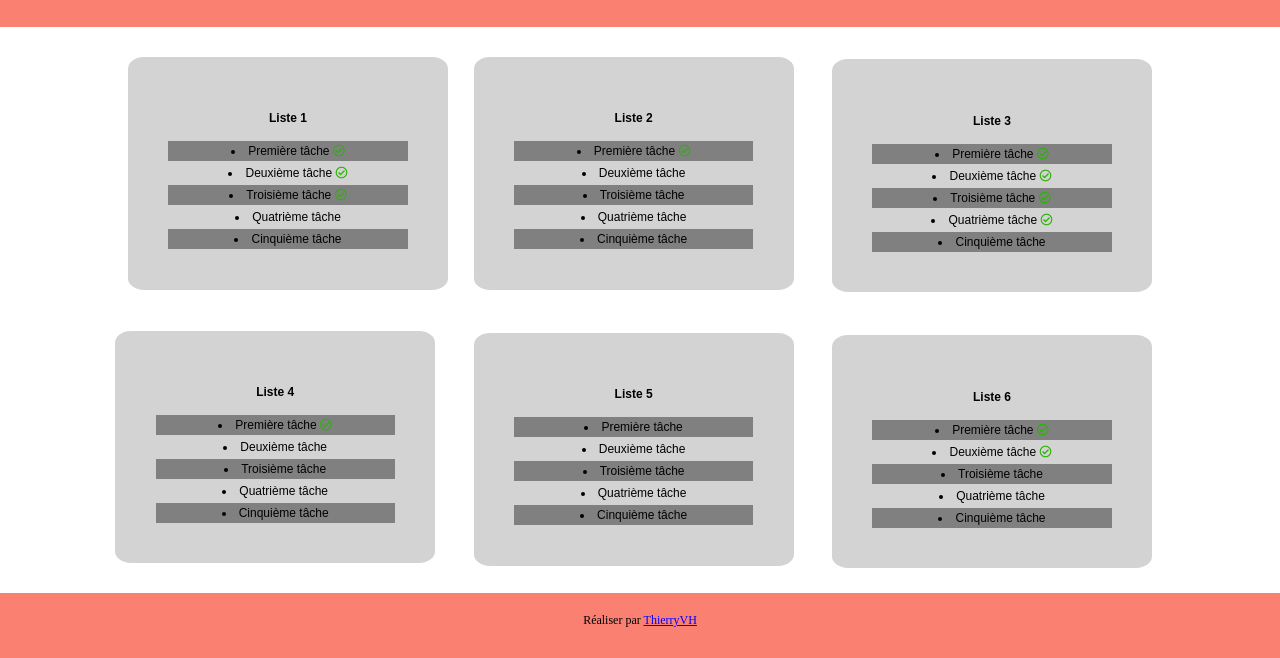
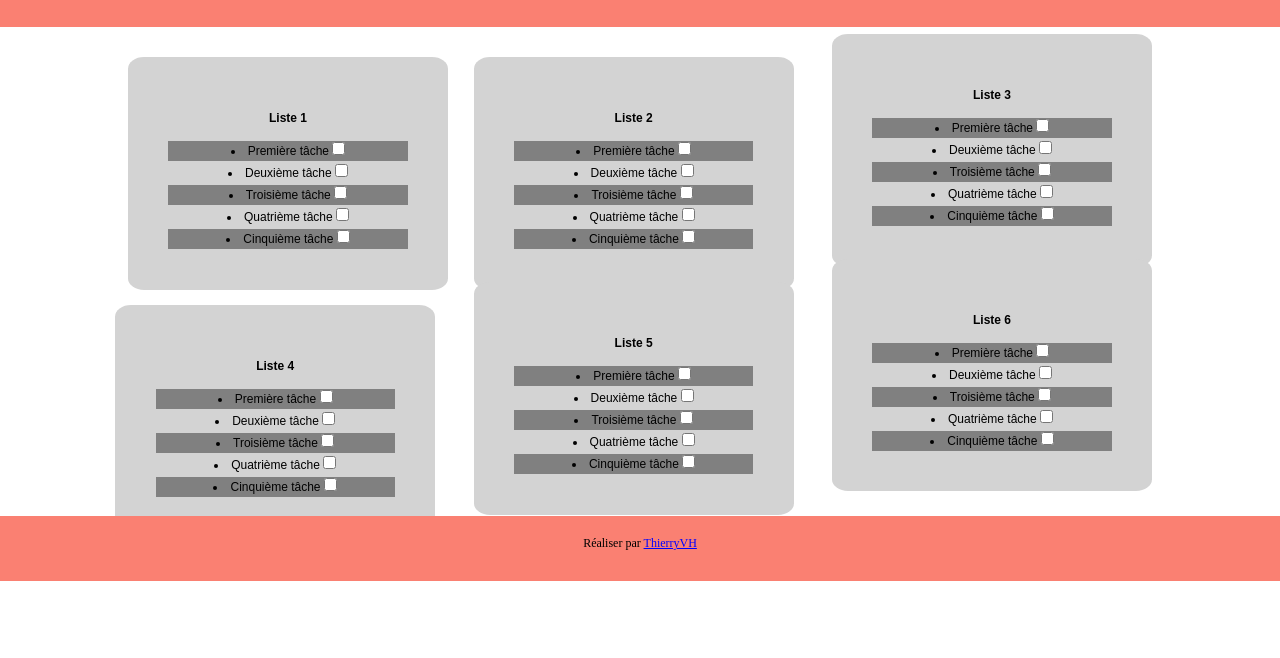
Before and after one commit to ArnaudCartailler/ArnaudCartailler.github.io, a plain HTML site: page index.html in a window 1280 px wide. Shown: the part 143-801 px from the top of the page. Drawn offline with Linux system fonts and the light colour scheme.

Commit message:
actualisation

```diff
--- a/index.html
+++ b/index.html
@@ -20,11 +20,11 @@
   </tr>
 </thead>
 <ul>
-<tr class="couleur"><td><li>Première tâche  <i class="far fa-check-circle"></i></li></tr></td>
-<tr><td><li>Deuxième tâche  <i class="far fa-check-circle"></i></li></tr></td>
-<tr class="couleur"><td><li>Troisième tâche  <i class="far fa-check-circle"></i></li></tr></td>
-<tr><td><li>Quatrième tâche</li></tr></td>
-<tr class="couleur"><td><li>Cinquième tâche</li></tr></td>
+<tr class="couleur"><td><li>Première tâche  <input type ="checkbox" class ="custom"></li></tr></td>
+<tr><td><li>Deuxième tâche  <input type ="checkbox"></li></tr></td>
+<tr class="couleur"><td><li>Troisième tâche  <input type ="checkbox"></li></tr></td>
+<tr><td><li>Quatrième tâche  <input type ="checkbox"></li></tr></td>
+<tr class="couleur"><td><li>Cinquième tâche  <input type ="checkbox"></li></tr></td>
 </ul>
 </table>
 
@@ -35,11 +35,11 @@
     </tr>
   </thead>
   <ul>
-    <tr class="couleur"><td><li>Première tâche  <i class="far fa-check-circle"></i></i></li></tr></td>
-    <tr><td><li>Deuxième tâche</li></tr></td>
-    <tr class ="couleur"><td><li>Troisième tâche</li></tr></td>
-    <tr><td><li>Quatrième tâche</li></tr></td>
-    <tr class ="couleur"><td><li>Cinquième tâche</li></tr></td>
+    <tr class="couleur"><td><li>Première tâche  <input type ="checkbox"></i></li></tr></td>
+    <tr><td><li>Deuxième tâche  <input type ="checkbox"></li></tr></td>
+    <tr class ="couleur"><td><li>Troisième tâche  <input type ="checkbox"></li></tr></td>
+    <tr><td><li>Quatrième tâche  <input type ="checkbox"></li></tr></td>
+    <tr class ="couleur"><td><li>Cinquième tâche  <input type ="checkbox"></li></tr></td>
   </ul>
 </table>
 
@@ -50,11 +50,11 @@
     </tr>
   </thead>
   <ul>
-    <tr class ="couleur"><td><li>Première tâche  <i class="far fa-check-circle"></i></li></tr></td>
-    <tr><td><li>Deuxième tâche  <i class="far fa-check-circle"></i></li></tr></td>
-    <tr class ="couleur"><td><li>Troisième tâche  <i class="far fa-check-circle"></i></li></tr></td>
-    <tr><td><li>Quatrième tâche  <i class="far fa-check-circle"></i></li></tr></td>
-    <tr class ="couleur"><td><li>Cinquième tâche</li></tr></td>
+    <tr class ="couleur"><td><li>Première tâche  <input type ="checkbox"></li></tr></td>
+    <tr><td><li>Deuxième tâche  <input type ="checkbox"></li></tr></td>
+    <tr class ="couleur"><td><li>Troisième tâche  <input type ="checkbox"></li></tr></td>
+    <tr><td><li>Quatrième tâche  <input type ="checkbox"></li></tr></td>
+    <tr class ="couleur"><td><li>Cinquième tâche  <input type ="checkbox"></li></tr></td>
   </ul>
 </table>
 
@@ -65,11 +65,11 @@
     </tr>
   </thead>
   <ul>
-    <tr class ="couleur"><td><li>Première tâche  <i class="far fa-check-circle"></i></li></tr></td>
-    <tr><td><li>Deuxième tâche</li></tr></td>
-    <tr class ="couleur"><td><li>Troisième tâche</li></tr></td>
-    <tr><td><li>Quatrième tâche</li></tr></td>
-    <tr class ="couleur"><td><li>Cinquième tâche</li></tr></td>
+    <tr class ="couleur"><td><li>Première tâche  <input type ="checkbox"></li></tr></td>
+    <tr><td><li>Deuxième tâche  <input type ="checkbox"></li></tr></td>
+    <tr class ="couleur"><td><li>Troisième tâche  <input type ="checkbox"></li></tr></td>
+    <tr><td><li>Quatrième tâche  <input type ="checkbox"></li></tr></td>
+    <tr class ="couleur"><td><li>Cinquième tâche  <input type ="checkbox"></li></tr></td>
   </ul>
 </table>
 
@@ -80,11 +80,11 @@
     </tr>
   </thead>
   <ul>
-    <tr class ="couleur"><td><li>Première tâche</li></tr></td>
-    <tr><td><li>Deuxième tâche</li></tr></td>
-    <tr class ="couleur"><td><li>Troisième tâche</li></tr></td>
-    <tr><td><li>Quatrième tâche</li></tr></td>
-    <tr class ="couleur"><td><li>Cinquième tâche</li></tr></td>
+    <tr class ="couleur"><td><li>Première tâche  <input type ="checkbox"></li></tr></td>
+    <tr><td><li>Deuxième tâche  <input type ="checkbox"></li></tr></td>
+    <tr class ="couleur"><td><li>Troisième tâche  <input type ="checkbox"></li></tr></td>
+    <tr><td><li>Quatrième tâche  <input type ="checkbox"></li></tr></td>
+    <tr class ="couleur"><td><li>Cinquième tâche  <input type ="checkbox"></li></tr></td>
   </ul>
 </table>
 
@@ -95,11 +95,11 @@
     </tr>
   </thead>
   <ul>
-    <tr class ="couleur"><td><li>Première tâche  <i class="far fa-check-circle"></i></li></tr></td>
-    <tr><td><li>Deuxième tâche  <i class="far fa-check-circle"></i></li></tr></td>
-    <tr class ="couleur"><td><li>Troisième tâche</li></tr></td>
-    <tr><td><li>Quatrième tâche</li></tr></td>
-    <tr class ="couleur"><td><li>Cinquième tâche</li></tr></td>
+    <tr class ="couleur"><td><li>Première tâche  <input type ="checkbox"></li></tr></td>
+    <tr><td><li>Deuxième tâche  <input type ="checkbox"></li></tr></td>
+    <tr class ="couleur"><td><li>Troisième tâche  <input type ="checkbox"></li></tr></td>
+    <tr><td><li>Quatrième tâche  <input type ="checkbox"></li></tr></td>
+    <tr class ="couleur"><td><li>Cinquième tâche  <input type ="checkbox"></li></tr></td>
   </ul>
 </table>
 </div>
--- a/style.css
+++ b/style.css
@@ -43,7 +43,7 @@ th{
 }
 
 .liste3{
-  margin-top: -18%;
+  margin-top: -20%;
   margin-left: 65%;
 }
 
@@ -54,12 +54,12 @@ th{
 
 .liste5{
   margin-left: 37%;
-  margin-top: -18%;
+  margin-top: -20%;
 }
 
 .liste6{
   margin-left: 65%;
-  margin-top: -18%;
+  margin-top: -20%;
 }
 
 .couleur{
@@ -70,6 +70,7 @@ i{
 
   color : #29B305;
 }
+
 
 .bas{
   background-color: salmon;
```
